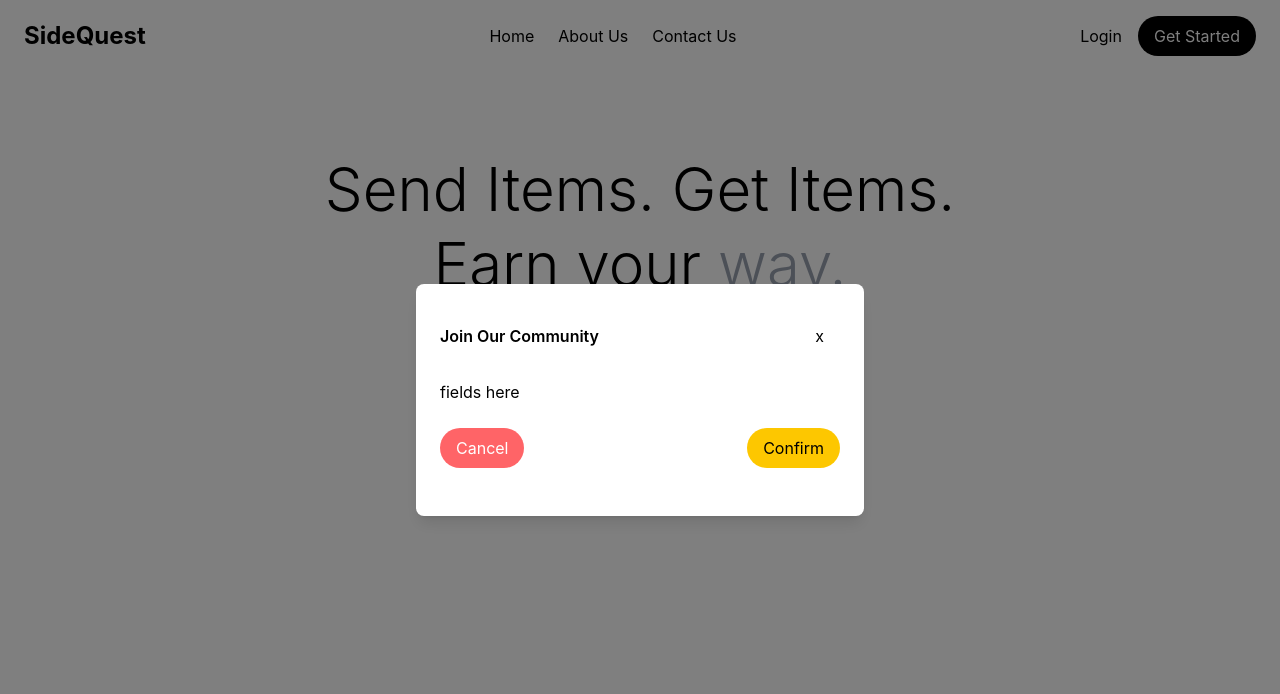
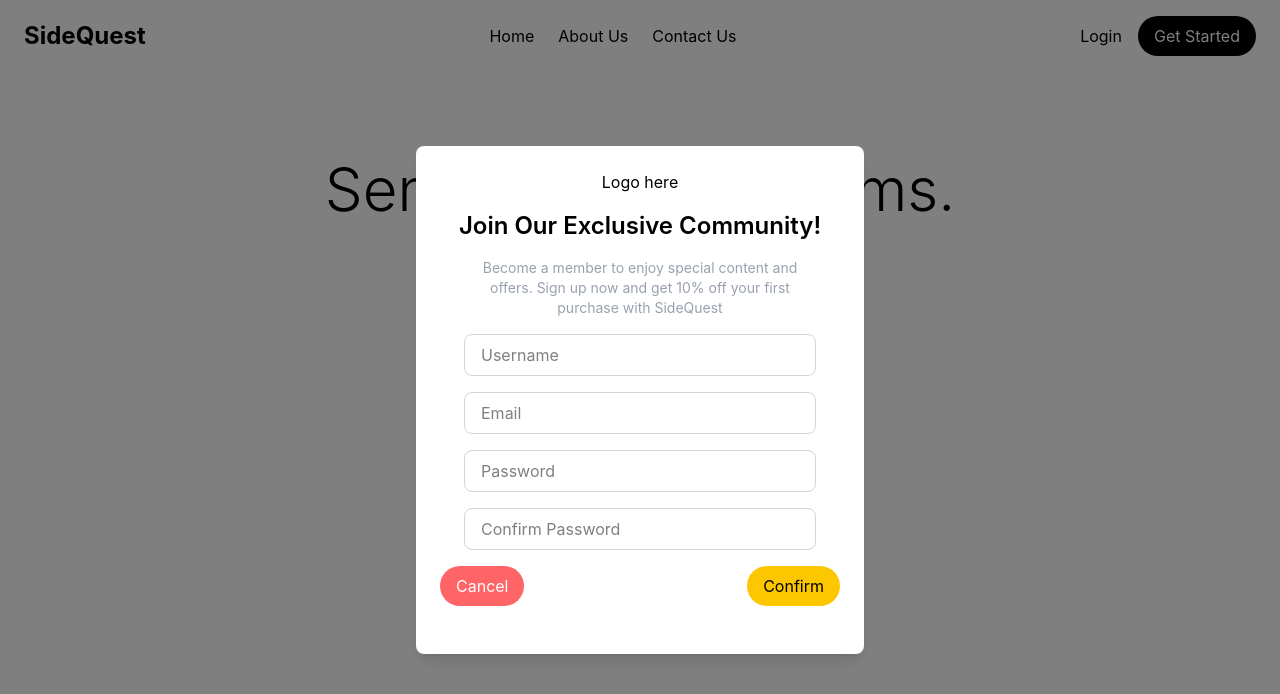
Before and after one commit to TheBaby1/side-quest, a React (Vite) app in the folder client/: page /landing-page in a window 1280 px wide. Both pictures are taken after a click on the button "Get Started". Shown: the top 694 px of the page. Built offline with nearby package versions, Linux system fonts and the light colour scheme.

Commit message:
added form fields in sign up modal

```diff
--- /dev/null
+++ b/client/src/components/forms/SignUpForm.jsx
@@ -0,0 +1,66 @@
+import { useState } from 'react'
+
+const SignUpForm = () => {
+    const [formData, setFormData] = useState({
+       username: "",
+       email: "",
+       password: "",
+       confirmPassword: "",
+    });
+
+    const [errors, setErrors] = useState({
+        username: "",
+        email: "",
+        password: "",
+        confirmPassword: "",
+    });
+
+    function handleChange(e) {
+        setFormData({...formData, [e.target.name]: e.target.value });
+        setErrors({...errors, [e.target.name]: ""});
+    }
+
+    return (
+        <>
+            <div className="flex flex-col gap-4 px-6">
+                <input
+                    type="text"
+                    name="username"
+                    value={formData.username}
+                    onChange={handleChange}
+                    placeholder="Username"
+                    className="border border-gray-300 rounded-lg px-4 py-2 focus:outline-none focus:ring-2 focus:ring-black"
+                />
+
+                <input
+                    type="email"
+                    name="email"
+                    value={formData.email}
+                    onChange={handleChange}
+                    placeholder="Email"
+                    className="border border-gray-300 rounded-lg px-4 py-2 focus:outline-none focus:ring-2 focus:ring-black"
+                />
+
+                <input
+                    type="password"
+                    name="password"
+                    value={formData.password}
+                    onChange={handleChange}
+                    placeholder="Password"
+                    className="border border-gray-300 rounded-lg px-4 py-2 focus:outline-none focus:ring-2 focus:ring-black"
+                />
+
+                <input
+                    type="password"
+                    name="confirmPassword"
+                    value={formData.confirmPassword}
+                    onChange={handleChange}
+                    placeholder="Confirm Password"
+                    className="border border-gray-300 rounded-lg px-4 py-2 focus:outline-none focus:ring-2 focus:ring-black mb-4"
+                />
+            </div>
+        </>
+    );
+}
+
+export default SignUpForm;
--- a/client/src/components/modals/SignUpModal.jsx
+++ b/client/src/components/modals/SignUpModal.jsx
@@ -1,6 +1,7 @@
 import CloseButton from "../buttons/CloseButton";
 import CancelButton from "../buttons/CancelButton";
 import ConfirmButton from "../buttons/ConfirmButton";
+import SignUpForm from "../forms/SignUpForm";
 
 const SignUpModal = ({ isOpen, onClose }) => {
     if (!isOpen) return null;
@@ -9,18 +10,16 @@ const SignUpModal = ({ isOpen, onClose }) => {
         <>
             <div className="fixed inset-0 bg-black/50 flex justify-center items-center z-50">
                 <div className="bg-white rounded-lg shadow-lg w-full max-w-md p-6">
-                    <div className="flex justify-between items-center mb-4">
-                        <h2 className="text-black font-semibold">Join Our Community</h2>
-                        <CloseButton
-                            onClick={onClose}
-                        />
+                    <div className="flex flex-col justify-center items-center mb-4">
+                        <h2 className="mb-4">Logo here</h2>
+                        <h2 className="text-black text-2xl font-semibold mb-4">Join Our Exclusive Community!</h2>
+                        <p className="text-gray-400 text-sm text-center px-6">
+                            Become a member to enjoy special content and offers. Sign up now and get 10% off your first
+                            purchase with SideQuest
+                        </p>
                     </div>
 
-                    <div className="mb-6">
-                        <h3>
-                            fields here
-                        </h3>
-                    </div>
+                    <SignUpForm/>
 
                     <div className="flex justify-between items-center mb-6">
                         <CancelButton/>
```
